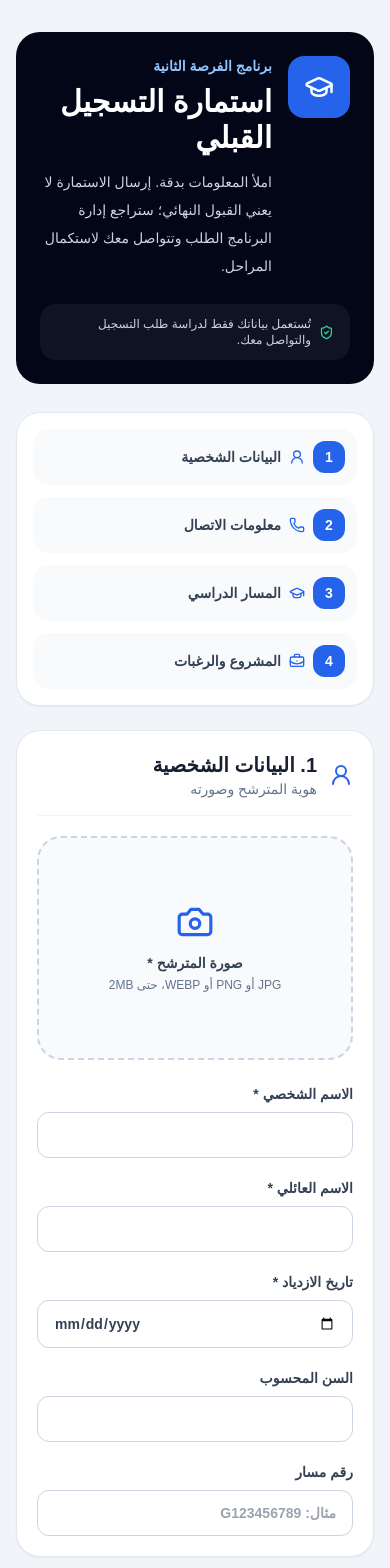
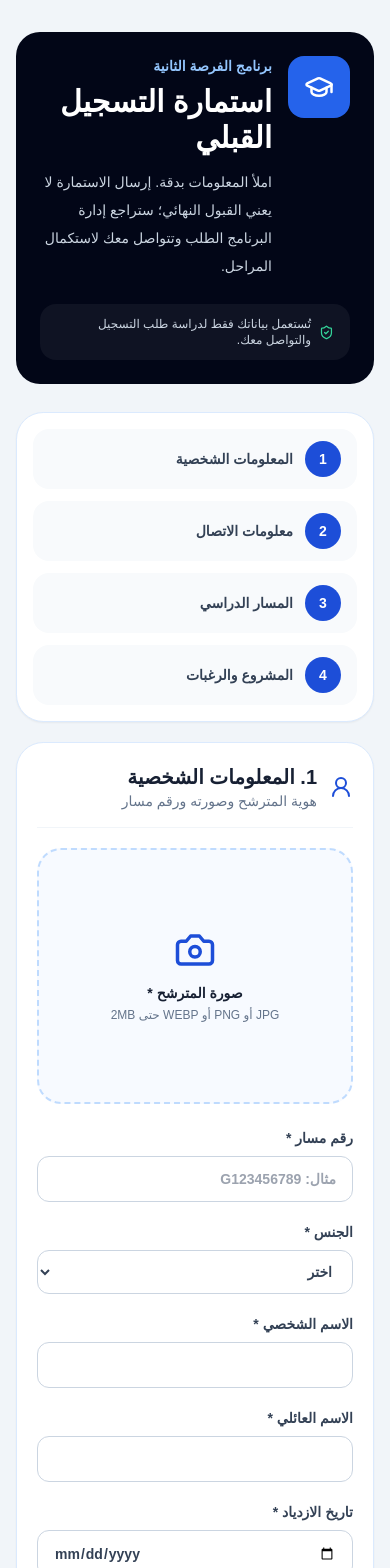
Before and after one commit to mourad-sat/second-chance, a Next.js app: page /register in a window 390 px wide. Shown: the top 1568 px of the page. Built offline with nearby package versions, Linux system fonts and the light colour scheme.

Commit message:
feat: build integrated electronic pre-registration form

```diff
--- a/components/PublicRegistrationForm.tsx
+++ b/components/PublicRegistrationForm.tsx
@@ -1,19 +1,50 @@
 "use client";
 
 import { FormEvent, useMemo, useState } from "react";
-import { BriefcaseBusiness, Camera, CheckCircle2, GraduationCap, Loader2, Phone, Send, UserRound } from "lucide-react";
+import {
+  BriefcaseBusiness,
+  Camera,
+  CheckCircle2,
+  GraduationCap,
+  Loader2,
+  MapPin,
+  Phone,
+  Send,
+  ShieldCheck,
+  UserRound
+} from "lucide-react";
 
 async function readResponse(response: Response) {
   const text = await response.text();
   try { return JSON.parse(text); } catch { return { message: text || "حدث خطأ غير متوقع." }; }
 }
 
-const sections = [
-  ["البيانات الشخصية", UserRound],
-  ["معلومات الاتصال", Phone],
-  ["المسار الدراسي", GraduationCap],
-  ["المشروع والرغبات", BriefcaseBusiness]
-] as const;
+const trainingOptions = [
+  "التصميم الغرافيكي والهوية البصرية",
+  "صناعة المحتوى والتسويق الرقمي",
+  "تصميم وتطوير المواقع الإلكترونية",
+  "برمجة تطبيقات الهاتف",
+  "الذكاء الاصطناعي وتطبيقاته المهنية",
+  "الكهرباء المنزلية",
+  "الطاقة الشمسية",
+  "كاميرات المراقبة والشبكات",
+  "الصيانة الإلكترونية للأجهزة الرقمية",
+  "المساعد الاجتماعي",
+  "التنشيط الثقافي والتربوي",
+  "الاستقبال والإرشاد",
+  "لم أحدد بعد"
+];
+
+const registrationGoals = [
+  "العودة إلى التعليم النظامي",
+  "الحصول على تكوين مهني",
+  "اكتساب مهارات حياتية",
+  "تعلم مهارات رقمية",
+  "الحصول على فرصة عمل",
+  "إنشاء مشروع خاص",
+  "تطوير المستوى الدراسي",
+  "تطوير الثقة بالنفس"
+];
 
 export function PublicRegistrationForm() {
   const [saving, setSaving] = useState(false);
@@ -35,12 +66,18 @@ export function PublicRegistrationForm() {
     return value >= 0 ? value : null;
   }, [birthDate]);
 
+  const ageIsValid = age !== null && age >= 14 && age <= 20;
+
   async function submit(event: FormEvent<HTMLFormElement>) {
     event.preventDefault();
     const form = event.currentTarget;
     const data = new FormData(form);
     const photo = data.get("photo");
 
+    if (!ageIsValid) {
+      setError("التسجيل متاح فقط للمترشحين الذين تتراوح أعمارهم بين 14 و20 سنة.");
+      return;
+    }
     if (!(photo instanceof File) || !photo.size) {
       setError("يرجى إضافة صورة المترشح.");
       return;
@@ -62,6 +99,7 @@ export function PublicRegistrationForm() {
       setCandidateName(result.candidateName);
       form.reset();
       setBirthDate("");
+      setPhotoPreview("");
     } catch (err) {
       setError(err instanceof Error ? err.message : "تعذر إرسال الطلب.");
     } finally {
@@ -71,45 +109,48 @@ export function PublicRegistrationForm() {
 
   if (applicationNumber) {
     return (
-      <div className="rounded-3xl border border-emerald-200 bg-white p-8 text-center shadow-xl shadow-slate-200/60">
-        <CheckCircle2 className="mx-auto text-emerald-600" size={56} />
-        <h2 className="mt-5 text-2xl font-bold text-slate-950">تم تسجيل الطلب بنجاح</h2>
-        <p className="mt-2 font-semibold text-slate-700">{candidateName}</p>
-        <div className="mx-auto mt-6 grid max-w-lg gap-3 sm:grid-cols-2">
-          <div className="rounded-2xl bg-slate-950 p-4 text-white">
-            <p className="text-xs text-slate-300">رقم التسجيل</p>
-            <p className="mt-2 font-mono text-lg font-bold tracking-wider">{applicationNumber}</p>
+      <div className="rounded-[2rem] border border-emerald-200 bg-white p-7 text-center shadow-xl shadow-slate-200/60 sm:p-10">
+        <CheckCircle2 className="mx-auto text-emerald-600" size={60} />
+        <h2 className="mt-5 text-2xl font-black text-slate-950">تم تسجيل الطلب بنجاح</h2>
+        <p className="mt-2 font-bold text-slate-700">{candidateName}</p>
+        <div className="mx-auto mt-7 grid max-w-xl gap-4 sm:grid-cols-2">
+          <div className="rounded-2xl bg-blue-950 p-5 text-white">
+            <p className="text-xs text-blue-200">رقم التسجيل</p>
+            <p className="mt-2 font-mono text-lg font-black tracking-wider">{applicationNumber}</p>
           </div>
-          <div className="rounded-2xl bg-slate-100 p-4 text-slate-900">
-            <p className="text-xs text-slate-500">تاريخ التسجيل</p>
-            <p className="mt-2 font-bold">{new Date(registrationDate).toLocaleDateString("ar-MA")}</p>
+          <div className="rounded-2xl bg-emerald-50 p-5 text-emerald-950">
+            <p className="text-xs text-emerald-700">تاريخ التسجيل</p>
+            <p className="mt-2 font-black">{new Date(registrationDate).toLocaleDateString("ar-MA")}</p>
           </div>
         </div>
-        <p className="mt-5 text-sm text-slate-500">احتفظ برقم التسجيل. ستتواصل معك إدارة البرنامج بعد مراجعة الطلب.</p>
-        <button onClick={() => { setApplicationNumber(""); setRegistrationDate(""); setCandidateName(""); setPhotoPreview(""); }} className="mt-6 rounded-xl border border-slate-200 px-5 py-3 text-sm font-semibold hover:bg-slate-50">إرسال طلب آخر</button>
+        <p className="mt-5 text-sm leading-7 text-slate-500">تم إنشاء ملفك مباشرة داخل منصة تدبير الفرصة الثانية بحالة «مسجل قبليًا». احتفظ برقم التسجيل للمتابعة.</p>
+        <button onClick={() => { setApplicationNumber(""); setRegistrationDate(""); setCandidateName(""); }} className="mt-7 rounded-xl border border-slate-200 px-5 py-3 text-sm font-bold hover:bg-slate-50">إرسال طلب آخر</button>
       </div>
     );
   }
 
-  const input = "mt-2 w-full rounded-xl border border-slate-300 bg-white px-4 py-3 text-sm outline-none transition focus:border-blue-500 focus:ring-4 focus:ring-blue-100";
+  const input = "mt-2 w-full rounded-xl border border-slate-300 bg-white px-4 py-3 text-sm outline-none transition focus:border-blue-600 focus:ring-4 focus:ring-blue-100";
+  const section = "rounded-[1.7rem] border border-blue-100 bg-white p-5 shadow-sm sm:p-7";
   const sectionTitle = "mb-5 flex items-center gap-3 border-b border-slate-100 pb-4";
 
   return (
-    <form onSubmit={submit} className="space-y-6">
-      <div className="grid gap-3 rounded-3xl border border-slate-200 bg-white p-4 shadow-sm sm:grid-cols-2 lg:grid-cols-4">
-        {sections.map(([label, Icon], index) => (
-          <div key={label} className="flex items-center gap-2 rounded-2xl bg-slate-50 px-3 py-3 text-sm font-semibold text-slate-700">
-            <span className="grid h-8 w-8 place-items-center rounded-xl bg-blue-600 text-white">{index + 1}</span>
-            <Icon size={16} className="text-blue-600" /><span>{label}</span>
-          </div>
-        ))}
+    <form onSubmit={submit} className="space-y-5">
+      <div className="rounded-[1.7rem] border border-blue-100 bg-white p-4 shadow-sm">
+        <div className="grid gap-3 md:grid-cols-4">
+          {["المعلومات الشخصية", "معلومات الاتصال", "المسار الدراسي", "المشروع والرغبات"].map((label, index) => (
+            <div key={label} className="flex items-center gap-3 rounded-2xl bg-slate-50 px-4 py-3 text-sm font-bold text-slate-700">
+              <span className="grid h-9 w-9 place-items-center rounded-full bg-blue-700 text-white">{index + 1}</span>
+              {label}
+            </div>
+          ))}
+        </div>
       </div>
 
-      <section className="rounded-3xl border border-slate-200 bg-white p-5 shadow-sm sm:p-8">
-        <div className={sectionTitle}><UserRound className="text-blue-600" /><div><h2 className="text-xl font-bold">1. البيانات الشخصية</h2><p className="text-sm text-slate-500">هوية المترشح وصورته</p></div></div>
-        <div className="grid gap-6 lg:grid-cols-[200px_1fr]">
-          <label className="group flex min-h-56 cursor-pointer flex-col items-center justify-center overflow-hidden rounded-3xl border-2 border-dashed border-slate-300 bg-slate-50 text-center transition hover:border-blue-400 hover:bg-blue-50">
-            {photoPreview ? <img src={photoPreview} alt="معاينة صورة المترشح" className="h-56 w-full object-cover" /> : <><Camera size={38} className="text-blue-600" /><span className="mt-3 text-sm font-bold text-slate-700">صورة المترشح *</span><span className="mt-1 px-3 text-xs text-slate-500">JPG أو PNG أو WEBP، حتى 2MB</span></>}
+      <section className={section}>
+        <div className={sectionTitle}><UserRound className="text-blue-700" /><div><h2 className="text-xl font-black">1. المعلومات الشخصية</h2><p className="text-sm text-slate-500">هوية المترشح وصورته ورقم مسار</p></div></div>
+        <div className="grid gap-6 lg:grid-cols-[220px_1fr]">
+          <label className="flex min-h-64 cursor-pointer flex-col items-center justify-center overflow-hidden rounded-3xl border-2 border-dashed border-blue-200 bg-blue-50/50 text-center hover:border-blue-500">
+            {photoPreview ? <img src={photoPreview} alt="معاينة صورة المترشح" className="h-64 w-full object-cover" /> : <><Camera size={42} className="text-blue-700" /><span className="mt-3 text-sm font-black">صورة المترشح *</span><span className="mt-1 px-3 text-xs text-slate-500">JPG أو PNG أو WEBP حتى 2MB</span></>}
             <input required name="photo" type="file" accept="image/jpeg,image/png,image/webp" className="sr-only" onChange={(event) => {
               const file = event.target.files?.[0];
               if (photoPreview) URL.revokeObjectURL(photoPreview);
@@ -117,58 +158,80 @@ export function PublicRegistrationForm() {
             }} />
           </label>
           <div className="grid gap-5 md:grid-cols-2">
-            <label className="text-sm font-semibold text-slate-700">الاسم الشخصي *<input required name="firstName" maxLength={80} className={input} /></label>
-            <label className="text-sm font-semibold text-slate-700">الاسم العائلي *<input required name="lastName" maxLength={80} className={input} /></label>
-            <label className="text-sm font-semibold text-slate-700">تاريخ الازدياد *<input required name="birthDate" type="date" value={birthDate} onChange={(e) => setBirthDate(e.target.value)} className={input} /></label>
-            <label className="text-sm font-semibold text-slate-700">السن المحسوب<input readOnly value={age === null ? "" : `${age} سنة`} className={`${input} bg-slate-50`} /></label>
-            <label className="text-sm font-semibold text-slate-700 md:col-span-2">رقم مسار<input name="masarNumber" maxLength={30} className={input} placeholder="مثال: G123456789" /></label>
+            <label className="text-sm font-bold text-slate-700">رقم مسار *<input required name="masarNumber" maxLength={30} className={input} placeholder="مثال: G123456789" /></label>
+            <label className="text-sm font-bold text-slate-700">الجنس *<select required name="gender" className={input} defaultValue=""><option value="">اختر</option><option value="ذكر">ذكر</option><option value="أنثى">أنثى</option></select></label>
+            <label className="text-sm font-bold text-slate-700">الاسم الشخصي *<input required name="firstName" maxLength={80} className={input} /></label>
+            <label className="text-sm font-bold text-slate-700">الاسم العائلي *<input required name="lastName" maxLength={80} className={input} /></label>
+            <label className="text-sm font-bold text-slate-700">تاريخ الازدياد *<input required name="birthDate" type="date" value={birthDate} onChange={(e) => setBirthDate(e.target.value)} className={input} /></label>
+            <label className="text-sm font-bold text-slate-700">مكان الازدياد<input name="birthPlace" maxLength={120} className={input} /></label>
+            <div className={`md:col-span-2 rounded-2xl border px-4 py-3 text-sm font-bold ${age === null ? "border-slate-200 bg-slate-50 text-slate-500" : ageIsValid ? "border-emerald-200 bg-emerald-50 text-emerald-800" : "border-red-200 bg-red-50 text-red-700"}`}>
+              {age === null ? "سيُحسب العمر تلقائيًا بعد اختيار تاريخ الازدياد." : `العمر المحسوب: ${age} سنة — ${ageIsValid ? "مؤهل للتسجيل" : "العمر يجب أن يكون بين 14 و20 سنة"}`}
+            </div>
           </div>
         </div>
       </section>
 
-      <section className="rounded-3xl border border-slate-200 bg-white p-5 shadow-sm sm:p-8">
-        <div className={sectionTitle}><Phone className="text-blue-600" /><div><h2 className="text-xl font-bold">2. معلومات الاتصال</h2><p className="text-sm text-slate-500">بيانات التواصل وولي الأمر</p></div></div>
+      <section className={section}>
+        <div className={sectionTitle}><Phone className="text-blue-700" /><div><h2 className="text-xl font-black">2. معلومات الاتصال</h2><p className="text-sm text-slate-500">بيانات التواصل والإقامة</p></div></div>
         <div className="grid gap-5 md:grid-cols-2">
-          <label className="text-sm font-semibold text-slate-700">رقم الهاتف *<input required name="phone" inputMode="tel" maxLength={30} className={input} /></label>
-          <label className="text-sm font-semibold text-slate-700">هاتف ولي الأمر<input name="guardianPhone" inputMode="tel" maxLength={30} className={input} /></label>
-          <label className="text-sm font-semibold text-slate-700">اسم ولي الأمر<input name="guardianName" maxLength={120} className={input} /></label>
-          <label className="text-sm font-semibold text-slate-700">صلة القرابة<input name="guardianRelationship" maxLength={100} className={input} /></label>
-          <label className="text-sm font-semibold text-slate-700 md:col-span-2">العنوان الكامل *<textarea required name="address" rows={2} maxLength={300} className={input} /></label>
+          <label className="text-sm font-bold text-slate-700">رقم الهاتف *<input required name="phone" inputMode="tel" maxLength={30} className={input} /></label>
+          <label className="text-sm font-bold text-slate-700">هاتف ولي الأمر<input name="guardianPhone" inputMode="tel" maxLength={30} className={input} /></label>
+          <label className="text-sm font-bold text-slate-700">البريد الإلكتروني<input name="email" type="email" maxLength={180} className={input} /></label>
+          <label className="text-sm font-bold text-slate-700">اسم ولي الأمر<input name="guardianName" maxLength={120} className={input} /></label>
+          <label className="text-sm font-bold text-slate-700">صلة القرابة<input name="guardianRelationship" maxLength={100} className={input} /></label>
+          <label className="text-sm font-bold text-slate-700">الجماعة<input name="commune" maxLength={120} className={input} /></label>
+          <label className="text-sm font-bold text-slate-700">الإقليم<input name="province" maxLength={120} className={input} /></label>
+          <label className="text-sm font-bold text-slate-700 md:col-span-2">العنوان الكامل *<textarea required name="address" rows={2} maxLength={300} className={input} /></label>
         </div>
       </section>
 
-      <section className="rounded-3xl border border-slate-200 bg-white p-5 shadow-sm sm:p-8">
-        <div className={sectionTitle}><GraduationCap className="text-blue-600" /><div><h2 className="text-xl font-bold">3. المسار الدراسي</h2><p className="text-sm text-slate-500">المستوى الدراسي وظروف الانقطاع</p></div></div>
+      <section className={section}>
+        <div className={sectionTitle}><GraduationCap className="text-blue-700" /><div><h2 className="text-xl font-black">3. المسار الدراسي</h2><p className="text-sm text-slate-500">المستوى الدراسي وظروف الانقطاع</p></div></div>
         <div className="grid gap-5 md:grid-cols-2">
-          <label className="text-sm font-semibold text-slate-700">آخر مستوى دراسي *<select required name="lastEducationLevel" className={input} defaultValue=""><option value="">اختر المستوى</option><option>لم يلتحق بالمدرسة</option><option>ابتدائي</option><option>إعدادي</option><option>ثانوي تأهيلي</option><option>تكوين مهني</option><option>أخرى</option></select></label>
-          <label className="text-sm font-semibold text-slate-700">آخر مؤسسة دراسية<input name="lastSchoolName" maxLength={180} className={input} /></label>
-          <label className="text-sm font-semibold text-slate-700">سنة الانقطاع<input name="dropoutYear" type="number" min="1990" max={new Date().getFullYear()} className={input} /></label>
-          <label className="text-sm font-semibold text-slate-700">هل سبق الاستفادة من برنامج مشابه؟<select name="previousProgram" className={input} defaultValue=""><option value="">اختر</option><option value="لا">لا</option><option value="نعم">نعم</option></select></label>
-          <label className="text-sm font-semibold text-slate-700 md:col-span-2">أسباب الانقطاع عن الدراسة *<textarea required name="dropoutReasons" rows={3} maxLength={800} className={input} /></label>
-          <label className="text-sm font-semibold text-slate-700 md:col-span-2">الصعوبات الدراسية أو التعلمية<textarea name="learningDifficulties" rows={2} maxLength={600} className={input} /></label>
+          <label className="text-sm font-bold text-slate-700">آخر مستوى دراسي *<select required name="lastEducationLevel" className={input} defaultValue=""><option value="">اختر المستوى</option><option>ابتدائي</option><option>إعدادي</option><option>ثانوي تأهيلي</option><option>تكوين مهني</option><option>غير متمدرس</option><option>أخرى</option></select></label>
+          <label className="text-sm font-bold text-slate-700">آخر مؤسسة دراسية<input name="lastSchoolName" maxLength={180} className={input} /></label>
+          <label className="text-sm font-bold text-slate-700">سنة الانقطاع<input name="dropoutYear" type="number" min="1990" max={new Date().getFullYear()} className={input} /></label>
+          <label className="text-sm font-bold text-slate-700">هل سبق الاستفادة من برنامج مشابه؟<select name="previousProgram" className={input} defaultValue=""><option value="">اختر</option><option value="لا">لا</option><option value="نعم">نعم</option></select></label>
+          <label className="text-sm font-bold text-slate-700 md:col-span-2">سبب الانقطاع عن الدراسة *<textarea required name="dropoutReasons" rows={3} maxLength={800} className={input} /></label>
+          <label className="text-sm font-bold text-slate-700 md:col-span-2">الصعوبات الدراسية أو التعلمية<textarea name="learningDifficulties" rows={2} maxLength={600} className={input} /></label>
         </div>
       </section>
 
-      <section className="rounded-3xl border border-slate-200 bg-white p-5 shadow-sm sm:p-8">
-        <div className={sectionTitle}><BriefcaseBusiness className="text-blue-600" /><div><h2 className="text-xl font-bold">4. المشروع الشخصي ورغبة المترشح</h2><p className="text-sm text-slate-500">ما الذي يطمح إليه المترشح من البرنامج؟</p></div></div>
-        <div className="grid gap-5 md:grid-cols-2">
-          <label className="text-sm font-semibold text-slate-700">الرغبة المهنية الأولى *<select required name="careerChoice1" className={input} defaultValue=""><option value="">اختر المجال</option><option>التصميم الغرافيكي والصناعات الرقمية</option><option>صناعة المحتوى وإدارة الصفحات</option><option>التنشيط السوسيوثقافي</option><option>الخدمات الاجتماعية والاستقبال</option><option>صيانة الهواتف والحواسيب</option><option>الكهرباء والصيانة المنزلية</option><option>الفلاحة والاقتصاد الأخضر</option><option>أخرى</option></select></label>
-          <label className="text-sm font-semibold text-slate-700">الرغبة المهنية الثانية<select name="careerChoice2" className={input} defaultValue=""><option value="">اختياري</option><option>التصميم الغرافيكي والصناعات الرقمية</option><option>صناعة المحتوى وإدارة الصفحات</option><option>التنشيط السوسيوثقافي</option><option>الخدمات الاجتماعية والاستقبال</option><option>صيانة الهواتف والحواسيب</option><option>الكهرباء والصيانة المنزلية</option><option>الفلاحة والاقتصاد الأخضر</option><option>أخرى</option></select></label>
-          <label className="text-sm font-semibold text-slate-700 md:col-span-2">المشروع الشخصي للمترشح *<textarea required name="personalProject" rows={4} maxLength={1000} className={input} placeholder="اشرح ما الذي تريد تحقيقه في دراستك أو تكوينك أو حياتك المهنية..." /></label>
-          <label className="text-sm font-semibold text-slate-700 md:col-span-2">ما الذي تنتظره من برنامج الفرصة الثانية؟<textarea name="programExpectation" rows={3} maxLength={800} className={input} placeholder="مثال: العودة إلى الدراسة، تعلم مهنة، الحصول على تدريب، تطوير المهارات..." /></label>
+      <section className={section}>
+        <div className={sectionTitle}><BriefcaseBusiness className="text-blue-700" /><div><h2 className="text-xl font-black">4. المشروع الشخصي والرغبات والتوجهات</h2><p className="text-sm text-slate-500">أهداف الالتحاق، الرغبات المهنية والتطلعات</p></div></div>
+        <div className="grid gap-5">
+          <label className="text-sm font-bold text-slate-700">المشروع الشخصي للمترشح *<textarea required name="personalProject" rows={4} maxLength={1000} className={input} placeholder="اشرح ما الذي تريد تحقيقه في دراستك أو تكوينك أو حياتك المهنية..." /></label>
+          <label className="text-sm font-bold text-slate-700">ماذا تنتظر من برنامج الفرصة الثانية؟<textarea name="programExpectation" rows={3} maxLength={800} className={input} /></label>
+
+          <div>
+            <p className="text-sm font-black text-slate-800">أهداف الالتحاق بالبرنامج</p>
+            <div className="mt-3 grid gap-3 sm:grid-cols-2 lg:grid-cols-4">
+              {registrationGoals.map((goal) => <label key={goal} className="flex items-center gap-3 rounded-xl border border-slate-200 bg-slate-50 px-3 py-3 text-sm font-semibold"><input type="checkbox" name="registrationGoals" value={goal} className="h-4 w-4 accent-blue-700" />{goal}</label>)}
+            </div>
+          </div>
+
+          <div className="grid gap-5 md:grid-cols-3">
+            {[1, 2, 3].map((index) => <label key={index} className="text-sm font-bold text-slate-700">الرغبة {index === 1 ? "الأولى *" : index === 2 ? "الثانية" : "الثالثة"}<select required={index === 1} name={`careerChoice${index}`} className={input} defaultValue=""><option value="">{index === 1 ? "اختر المجال" : "اختياري"}</option>{trainingOptions.map((option) => <option key={option}>{option}</option>)}</select></label>)}
+          </div>
+          <label className="text-sm font-bold text-slate-700">لماذا اخترت هذه المجالات؟<textarea name="careerChoiceReason" rows={3} maxLength={800} className={input} /></label>
+          <label className="text-sm font-bold text-slate-700">هل لديك خبرة أو هواية في أحد هذه المجالات؟<textarea name="priorExperience" rows={3} maxLength={800} className={input} /></label>
         </div>
       </section>
 
-      <label className="flex items-start gap-3 rounded-2xl border border-slate-200 bg-white p-5 text-sm leading-6 text-slate-700 shadow-sm">
-        <input required name="consent" type="checkbox" className="mt-1 h-4 w-4" />
-        أوافق على استعمال هذه المعلومات والصورة لدراسة طلب الاستفادة من برنامج الفرصة الثانية والتواصل معي بخصوصه.
-      </label>
+      <section className={section}>
+        <div className={sectionTitle}><ShieldCheck className="text-emerald-700" /><div><h2 className="text-xl font-black">5. الإقرار وإرسال الطلب</h2><p className="text-sm text-slate-500">الموافقة النهائية قبل إنشاء الملف في المنصة</p></div></div>
+        <div className="space-y-3 rounded-2xl bg-emerald-50 p-4 text-sm text-emerald-950">
+          <label className="flex items-start gap-3"><input required name="declaration" type="checkbox" className="mt-1 h-4 w-4 accent-emerald-700" /><span>أقر بأن جميع المعلومات المدخلة صحيحة ودقيقة.</span></label>
+          <label className="flex items-start gap-3"><input required name="consent" type="checkbox" className="mt-1 h-4 w-4 accent-emerald-700" /><span>أوافق على معالجة بياناتي الشخصية لأغراض التسجيل والتوجيه داخل برنامج الفرصة الثانية.</span></label>
+        </div>
+        {error && <div className="mt-4 rounded-xl border border-red-200 bg-red-50 px-4 py-3 text-sm font-bold text-red-700">{error}</div>}
+        <button disabled={saving || !ageIsValid} className="mt-5 flex w-full items-center justify-center gap-3 rounded-2xl bg-emerald-700 px-6 py-4 text-base font-black text-white shadow-lg shadow-emerald-200 transition hover:bg-emerald-800 disabled:cursor-not-allowed disabled:opacity-50">
+          {saving ? <Loader2 className="animate-spin" /> : <Send />}
+          {saving ? "جارٍ إنشاء الملف..." : "إرسال الطلب وإنشاء ملف التسجيل"}
+        </button>
+      </section>
 
-      {error && <p className="rounded-xl bg-red-50 px-4 py-3 text-sm font-medium text-red-700">{error}</p>}
-
-      <button disabled={saving} className="inline-flex w-full items-center justify-center gap-2 rounded-xl bg-blue-600 px-6 py-4 font-semibold text-white hover:bg-blue-700 disabled:opacity-60">
-        {saving ? <><Loader2 className="animate-spin" size={18} /> جارٍ تسجيل الطلب...</> : <><Send size={18} /> إرسال طلب التسجيل القبلي</>}
-      </button>
+      <div className="flex items-center justify-center gap-2 rounded-2xl bg-slate-950 px-4 py-3 text-center text-xs text-slate-300"><MapPin size={15} className="text-emerald-400" /> تُحفظ البيانات مباشرة داخل منصة تدبير برنامج الفرصة الثانية.</div>
     </form>
   );
 }
```
